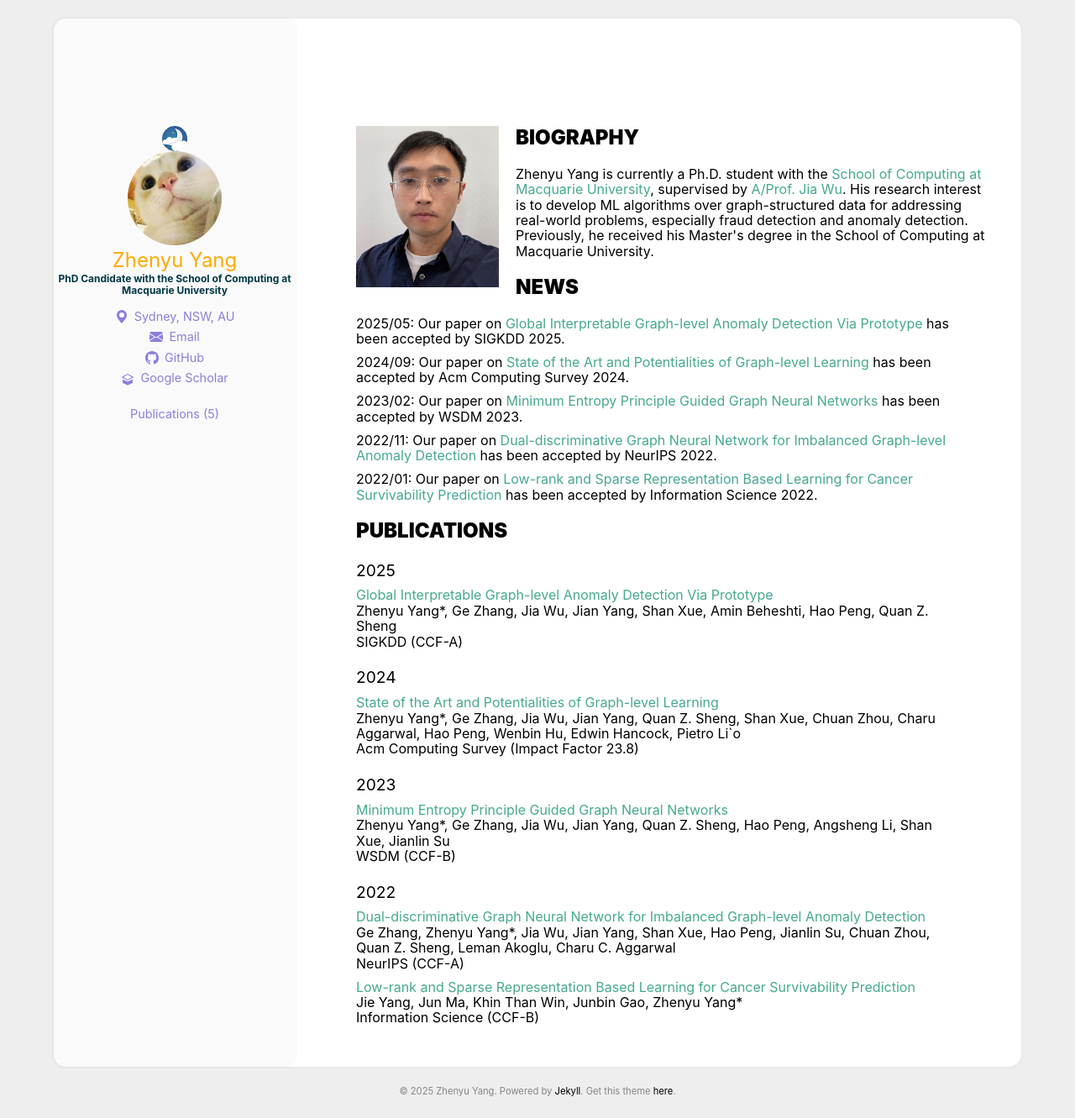
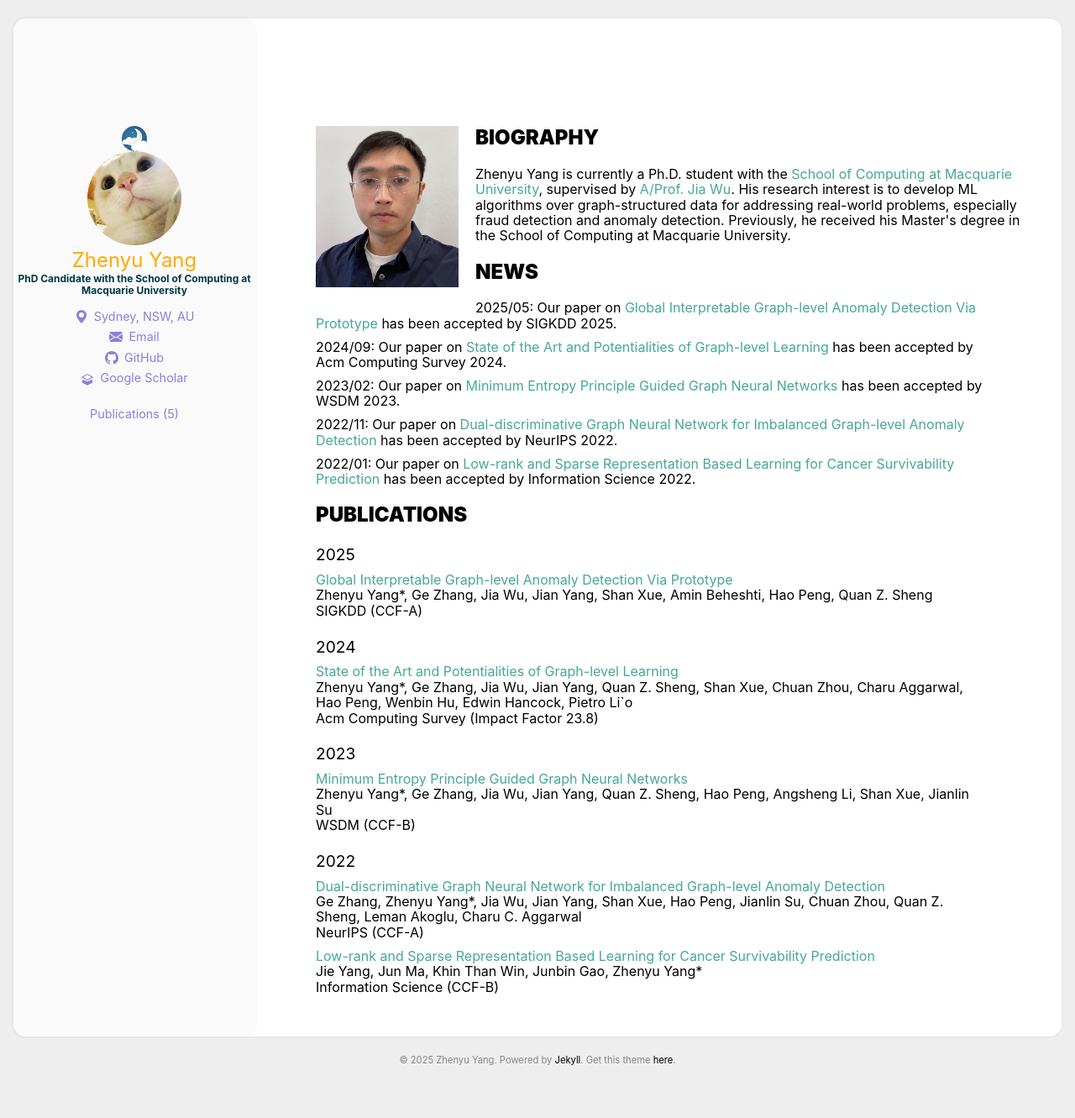
Before and after one commit to ZhenyuYangMQ/ZhenyuYangMQ.github.io, a Jekyll site: the page built from index.html, in a window 1280 px wide. Shown: the whole page at 84% size. Built offline with Jekyll 4.4.1, drawn with Linux system fonts in a browser that asks for light colours; after the commit the page ends 1294 px from its top, so only the background shows below that.

Commit message:
Update main.scss

```diff
--- a/assets/css/main.scss
+++ b/assets/css/main.scss
@@ -152,7 +152,7 @@ img {
     @include breakpoint(medium) {
         margin-left: auto;
         margin-right: auto;
-  	max-width: 1152px;
+  	max-width: 1248px;
         padding-top: 2.5rem;
     }
 
```
